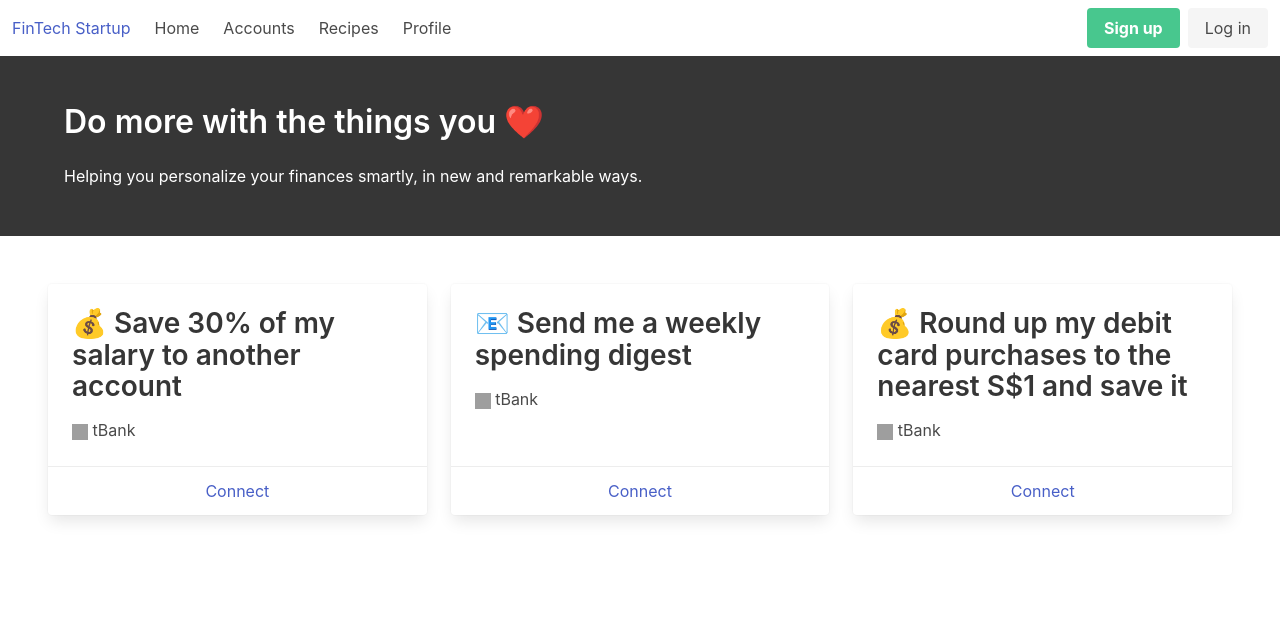
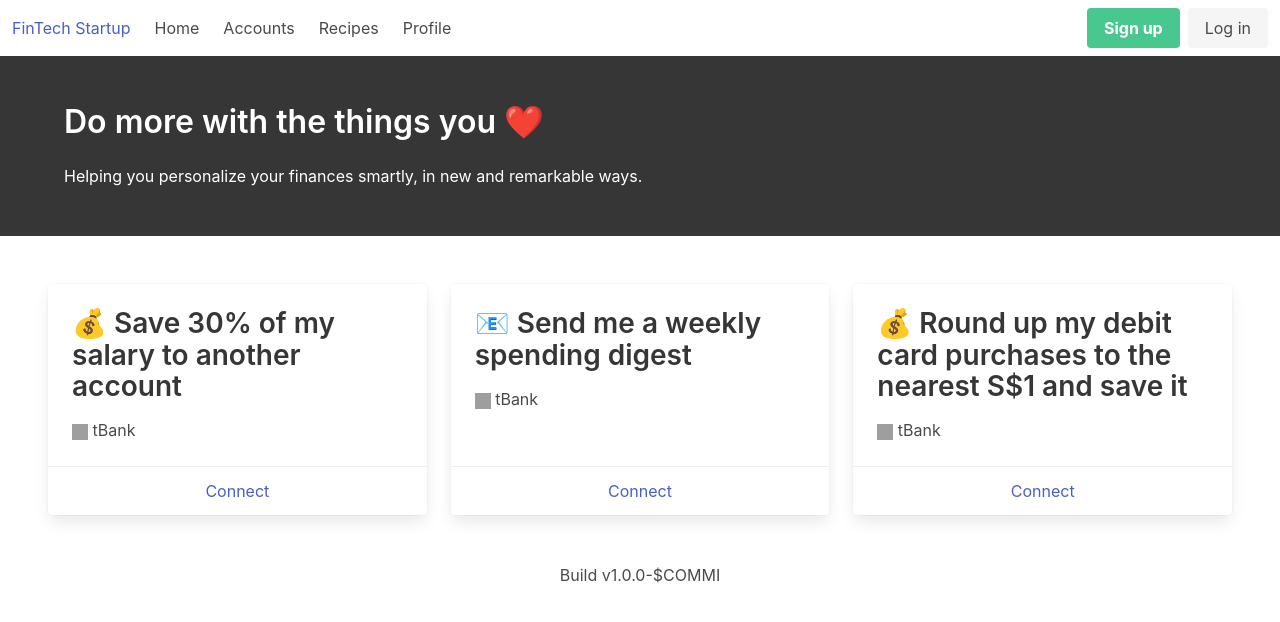
Before and after one commit to is444-smartfin/app, a React (Create React App) app: page / in a window 1280 px wide. Shown: the top 622 px of the page. Built offline with nearby package versions, Linux system fonts and the light colour scheme; grey boxes are pictures that could not be loaded.

Commit message:
feat: add .env.example and commit ref

```diff
--- a/src/Router.js
+++ b/src/Router.js
@@ -59,6 +59,13 @@ export default function Router() {
           <Route path="/onboarding" component={Onboarding} />
         </Switch>
       </div>
+      <footer>
+        <div className="content has-text-centered">
+          <p>
+            Build v1.0.0-{process.env.REACT_APP_COMMIT_REF?.substring(0, 6)}
+          </p>
+        </div>
+      </footer>
     </BrowserRouter>
   );
 }
```
Also changed, not shown: 1 other file (tests, documents, lock files or other folders).
